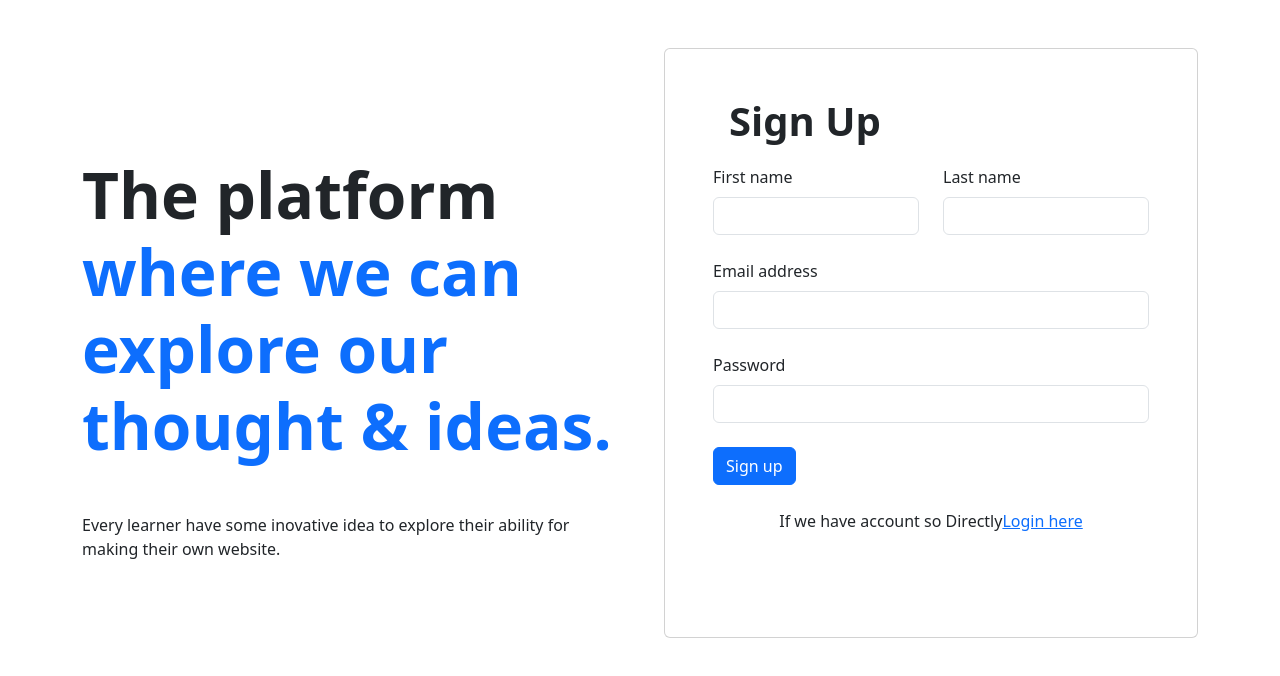
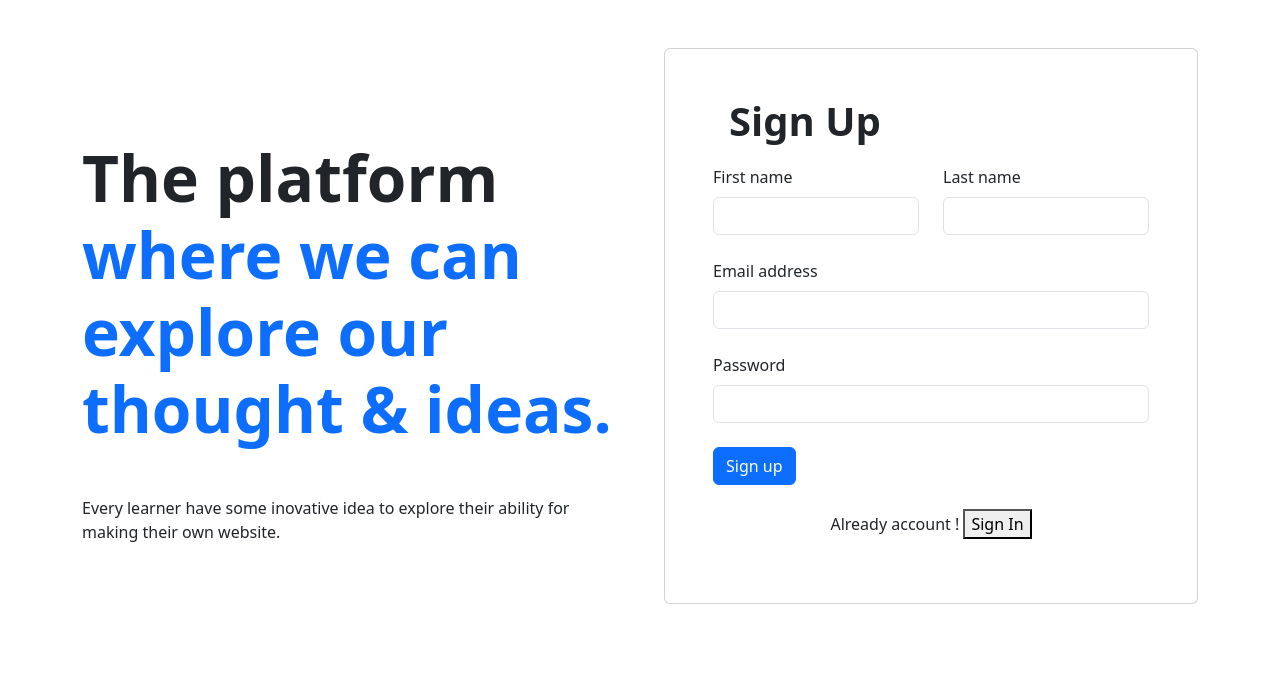
Before and after one commit to Rohit1999-dev/React_BlogApp, a React (Create React App) app in the folder frontend/: page /signuppage in a window 1280 px wide. Shown: the top 676 px of the page. Built offline with nearby package versions, Linux system fonts and the light colour scheme; the HTML template or start-up script is replaced by a standard one.

Commit message:
Update in frontent file

```diff
--- a/frontend/src/components/blog.js
+++ b/frontend/src/components/blog.js
@@ -73,10 +73,10 @@ const logOutButton = async(e)=>{
           <div class="collapse navbar-collapse" id="navbarSupportedContent">
             <ul class="navbar-nav me-auto mb-2 mb-lg-0">
               <li class="nav-item">
-                <a class="nav-link" aria-current="page" to={"/home"} href="/home">Home</a>
+                <p class="nav-link" aria-current="page" onClick={()=>{navigate('/home')}}>Home</p>
               </li>
               <li class="nav-item">
-                <a class="nav-link" to={"/blogform"} href="/blogform">Blog Form</a>
+                <p class="nav-link" onClick={()=>{navigate('/blogform')}}>Blog Form</p>
               </li>
             </ul>
             <form class="d-flex" role="search">
--- a/frontend/src/components/login.js
+++ b/frontend/src/components/login.js
@@ -83,8 +83,7 @@ function Login() {
                                           </button>
                                           </div>
                                           <div class="text-center">
-                                          <p class="mb-5 pb-lg-2" to={'/signuppage'}>If we do not have account so create here <a href="/signuppage"
-                                                  >Sign Up</a></p>
+                                          <button class="mb-5 pb-lg-2" onClick={()=>{navigate('/signuppage', {replace: true})}}>signup</button>
                                           </div>
                                       </form>
                                   </div>
--- a/frontend/src/components/signup.js
+++ b/frontend/src/components/signup.js
@@ -25,7 +25,7 @@ function SignUp() {
     const submitSignUp = async(e) =>{
         alert("submitted signup sucessfully !");
         e.preventDefault();
-        navigate('/login');
+        navigate('/');
         try {
             await axios.post('https://reactblog-0n93.onrender.com/signup/', {  // post form data API
             firstName: signUp.firstName,
@@ -88,8 +88,9 @@ function SignUp() {
                                           </button>
 
                                           <div class="text-center">
-                                          <p class="mb-5 pb-lg-2" to={'/'}>If we have account so Directly<a href="/"
-                                                  >Login here</a></p>
+                                          <p>Already account ! <button type="submit" onClick={()=>{navigate('/')}}>
+                                              Sign In
+                                          </button></p>
                                           </div>
                                       </form>
                                   </div>
```
Also changed, not shown: 8 other files (tests, documents, lock files or other folders).
